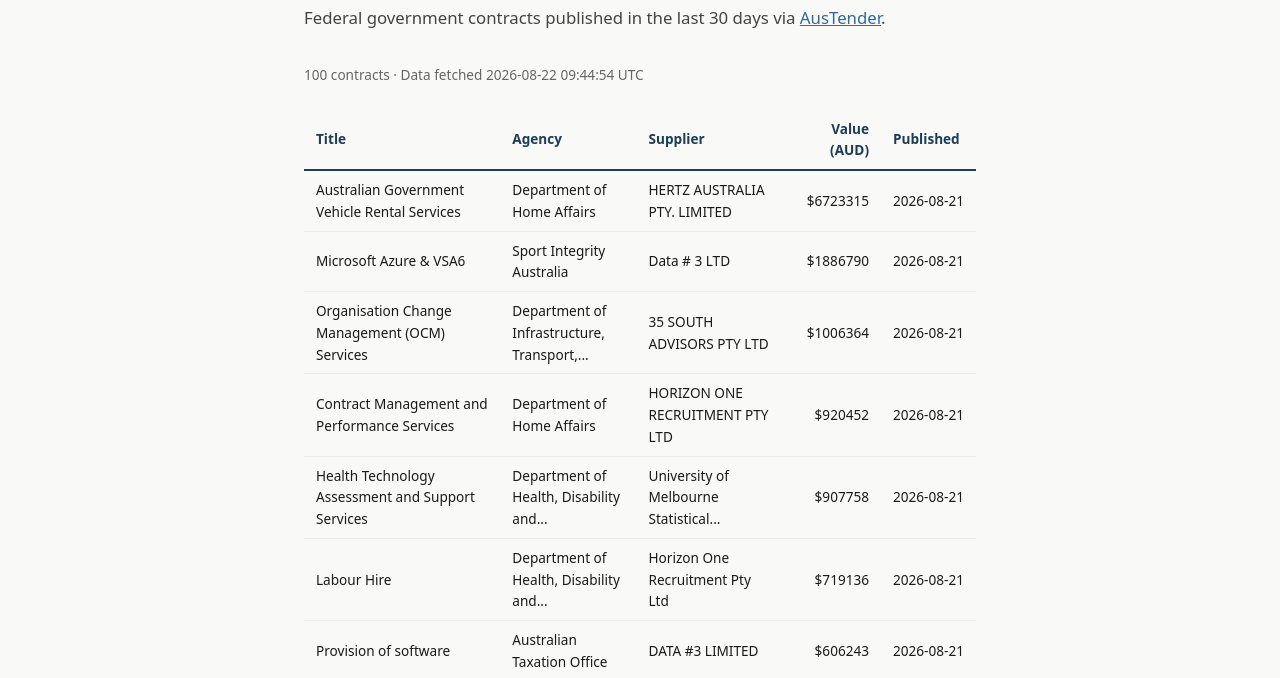
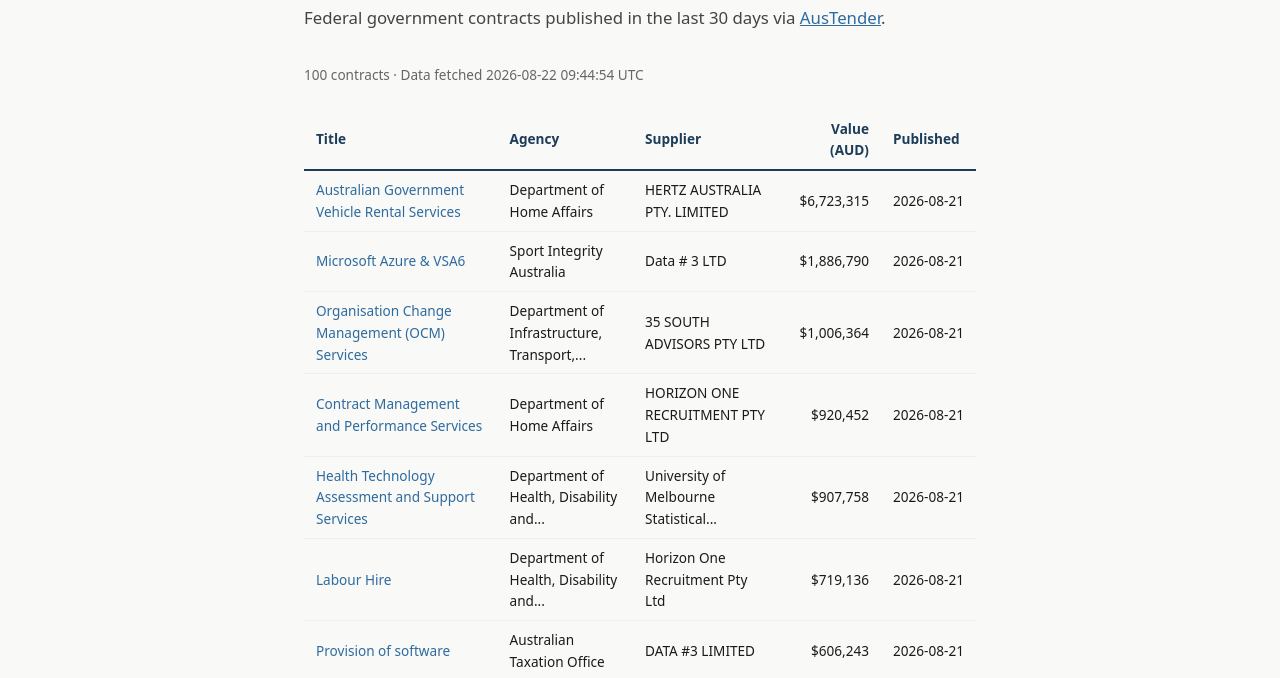
Before and after one commit to clingstonework/publicglass, an Eleventy site: page src/contracts/index.njk in a window 1280 px wide. Shown: the part 120-798 px from the top of the page. Built offline with nearby package versions, Linux system fonts and the light colour scheme; Eleventy itself is replaced by a stand-in of ours; files that its build step writes are made by us from their sources.

Commit message:
feat: formatted currency with commas, link titles to AusTender

```diff
--- a/src/contracts/index.njk
+++ b/src/contracts/index.njk
@@ -25,11 +25,13 @@ title: Contracts
   <tbody>
     {% for contract in contracts.contracts %}
     <tr style="border-bottom:1px solid #eee;">
-      <td style="padding:0.5rem 0.75rem;max-width:280px;">{{ contract.title | truncate(80) }}</td>
+      <td style="padding:0.5rem 0.75rem;max-width:280px;">
+        {% if contract.id %}<a href="https://www.tenders.gov.au/cn/show/{{ contract.id }}" style="color:#2E6B9E;text-decoration:none;" target="_blank" rel="noopener">{{ contract.title | truncate(80) }}</a>{% else %}{{ contract.title | truncate(80) }}{% endif %}
+      </td>
       <td style="padding:0.5rem 0.75rem;max-width:160px;">{{ contract.agency | truncate(40) }}</td>
       <td style="padding:0.5rem 0.75rem;max-width:160px;">{{ contract.supplier | truncate(40) }}</td>
       <td style="padding:0.5rem 0.75rem;text-align:right;font-variant-numeric:tabular-nums;">
-        {% if contract.value_aud %}${{ contract.value_aud | round | string | replace("000000", "M") }}{% endif %}
+        {% if contract.value_aud %}{{ contract.value_aud | formatMoney }}{% endif %}
       </td>
       <td style="padding:0.5rem 0.75rem;white-space:nowrap;">{{ contract.published }}</td>
     </tr>
```
Also changed, not shown: .eleventy.js.
